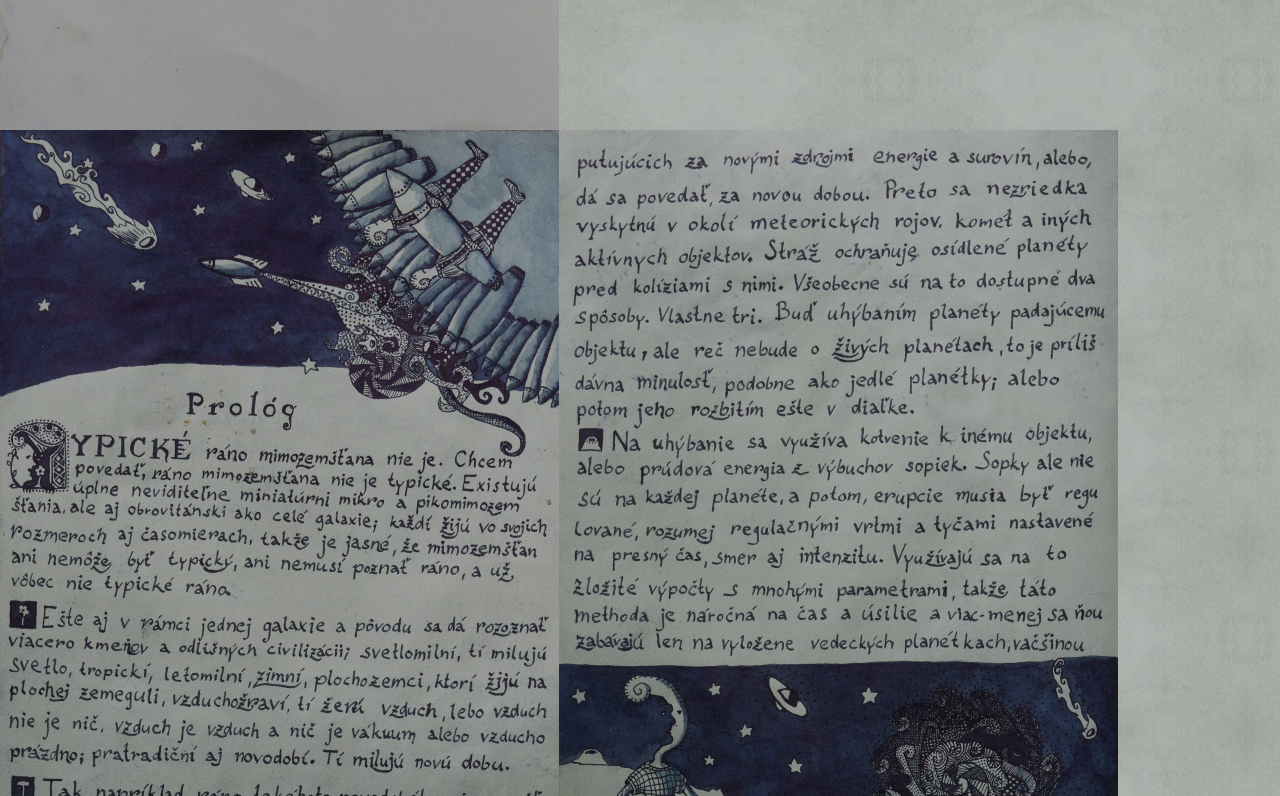
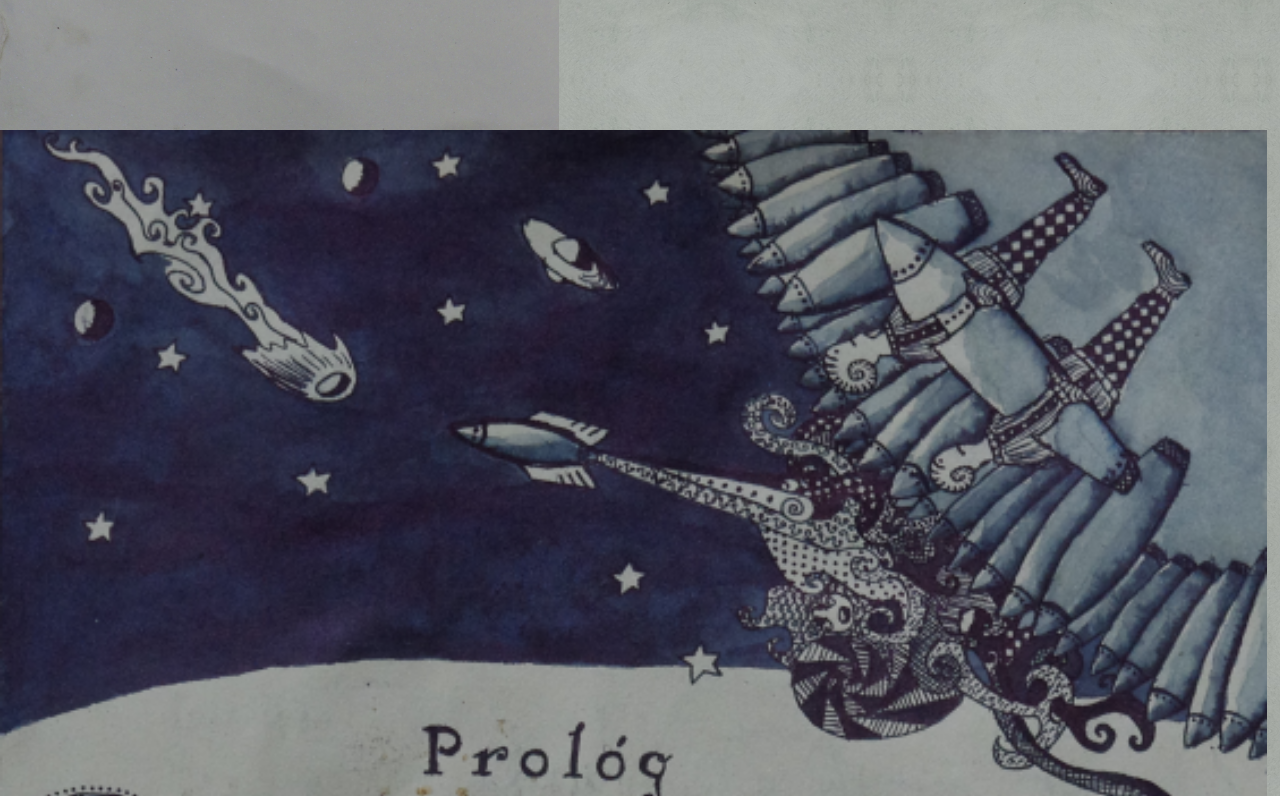
Before and after one commit to mimozemstanka/mimozemstanka.github.io, a plain HTML site: page index.htm in a window 1280 px wide. Shown: the part 664-1460 px from the top of the page. Drawn offline with Linux system fonts and the light colour scheme.

Commit message:
style 100%

```diff
--- a/style.css
+++ b/style.css
@@ -98,7 +98,7 @@ img {
 */
 .img1 {
 	width: 99%;
-	max-width: 559px;
+	/*max-width: 559px;
 	/*max-width: 15cm;*/
 	min-width: 300px;
 	overflow-x: scroll;
```
